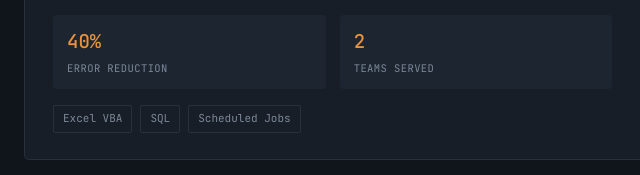
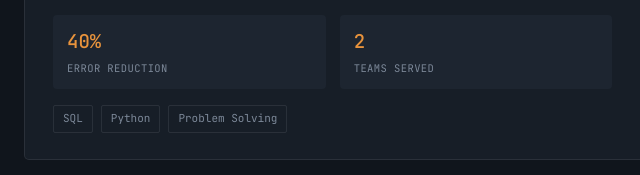
Before and after one commit to 2k0v11/2k0v11.github.io, a plain HTML site: page index.html in a window 1280 px wide. Shown: the part 1514-1689 px from the top of the page, 164-804 px from the left. Drawn offline with Linux system fonts and the light colour scheme.

Commit message:
Update index.html

```diff
--- a/index.html
+++ b/index.html
@@ -418,9 +418,9 @@
         <div class="metric"><div class="num">2</div><div class="lbl">Teams served</div></div>
       </div>
       <div class="project-tags">
-        <span>Excel VBA</span>
         <span>SQL</span>
-        <span>Scheduled Jobs</span>
+        <span>Python</span>
+        <span>Problem Solving</span>
       </div>
     </article>
 
```
